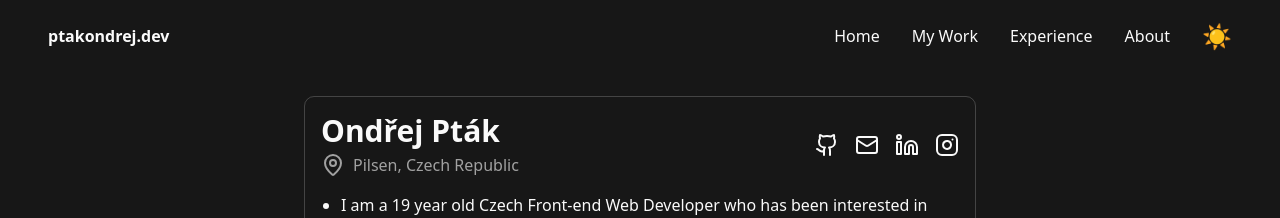
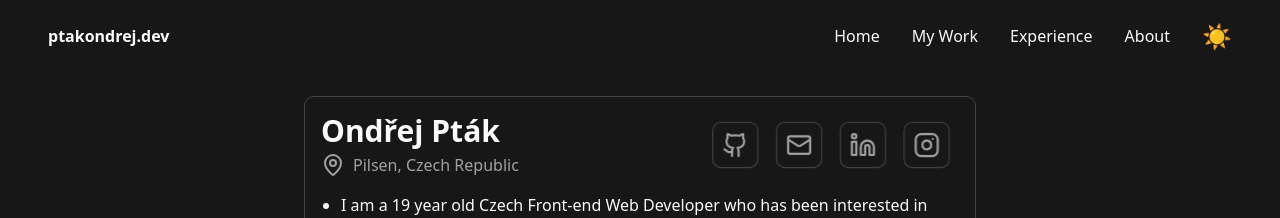
Before and after one commit to florixak/ondrej-portfolio, a Next.js app: page / in a window 1280 px wide. Shown: the top 218 px of the page. Built offline with nearby package versions, Linux system fonts and the light colour scheme; no server answers.

Commit message:
Edit contacts

```diff
--- a/components/LittleAbout.tsx
+++ b/components/LittleAbout.tsx
@@ -33,9 +33,15 @@ const LittleAbout = () => {
             <MapPin /> Pilsen, Czech Republic
           </p>
         </div>
-        <div className="flex gap-4 text-3xl">
+        <div className="flex gap-4 scale-110 mr-5">
           {contacts.map((contact) => (
-            <a key={contact.name} href={contact.href} target="_blank">
+            <a
+              key={contact.name}
+              href={contact.href}
+              target="_blank"
+              rel="noopener noreferrer"
+              className="text-muted-foreground hover:text-foreground transition-colors duration-200 border border-foreground/20 rounded-md p-2 hover:bg-foreground/10"
+            >
               {contact.icon}
             </a>
           ))}
```
